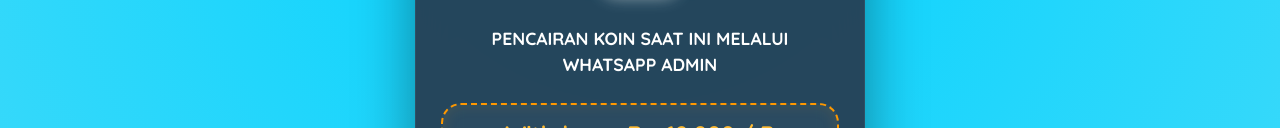
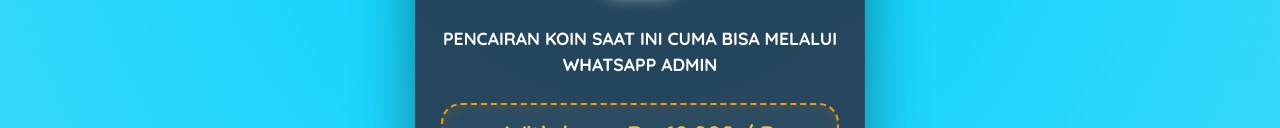
Before and after one commit to alphino255-netizen/bongkar-smp, a plain HTML site: page index.html in a window 1280 px wide. Shown: the part 171-299 px from the top of the page. Drawn offline with Linux system fonts and the light colour scheme.

Commit message:
Update index.html

```diff
--- a/index.html
+++ b/index.html
@@ -279,7 +279,7 @@
             <img src="logo.png" alt="Logo Neo Party" class="logo-mid">
 
             <div class="main-title">
-                PENCAIRAN KOIN SAAT INI MELALUI<br>WHATSAPP ADMIN
+                PENCAIRAN KOIN SAAT INI CUMA BISA MELALUI<br>WHATSAPP ADMIN
             </div>
 
             <div class="price-box">
```
